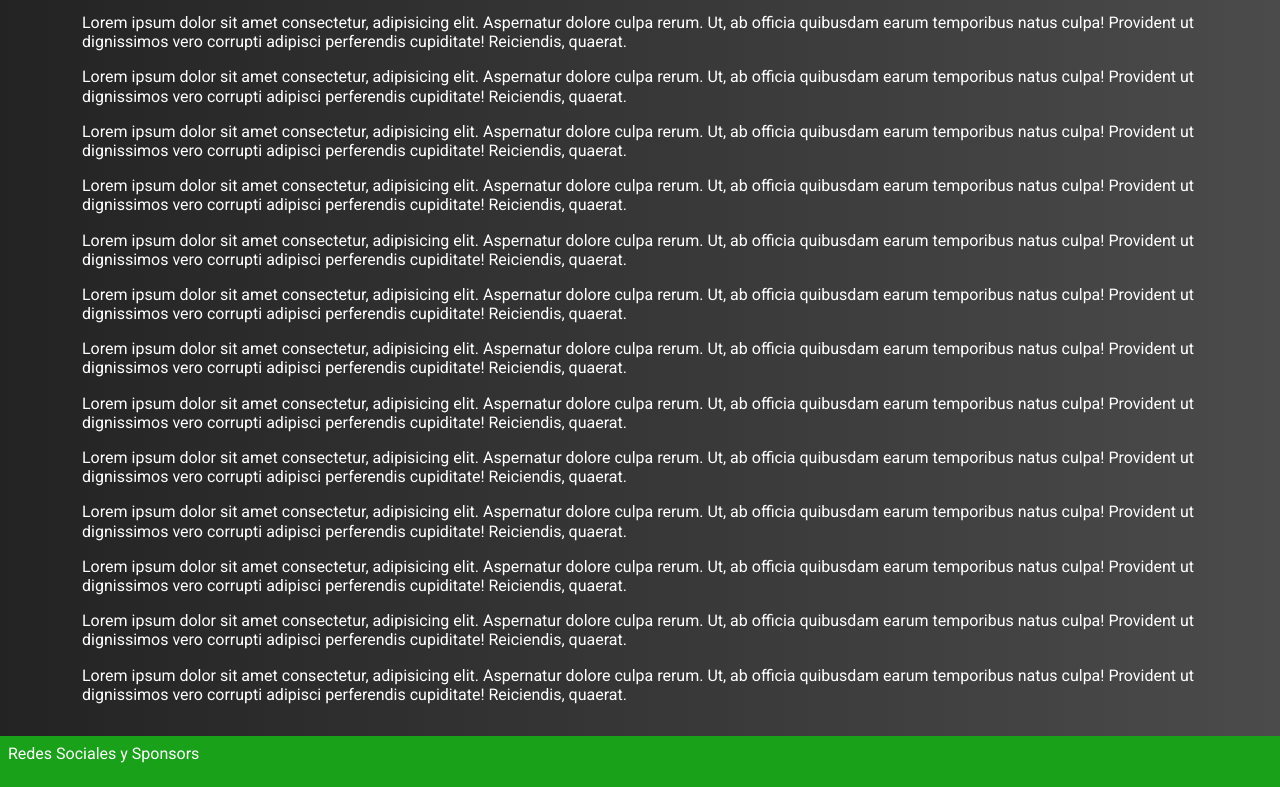
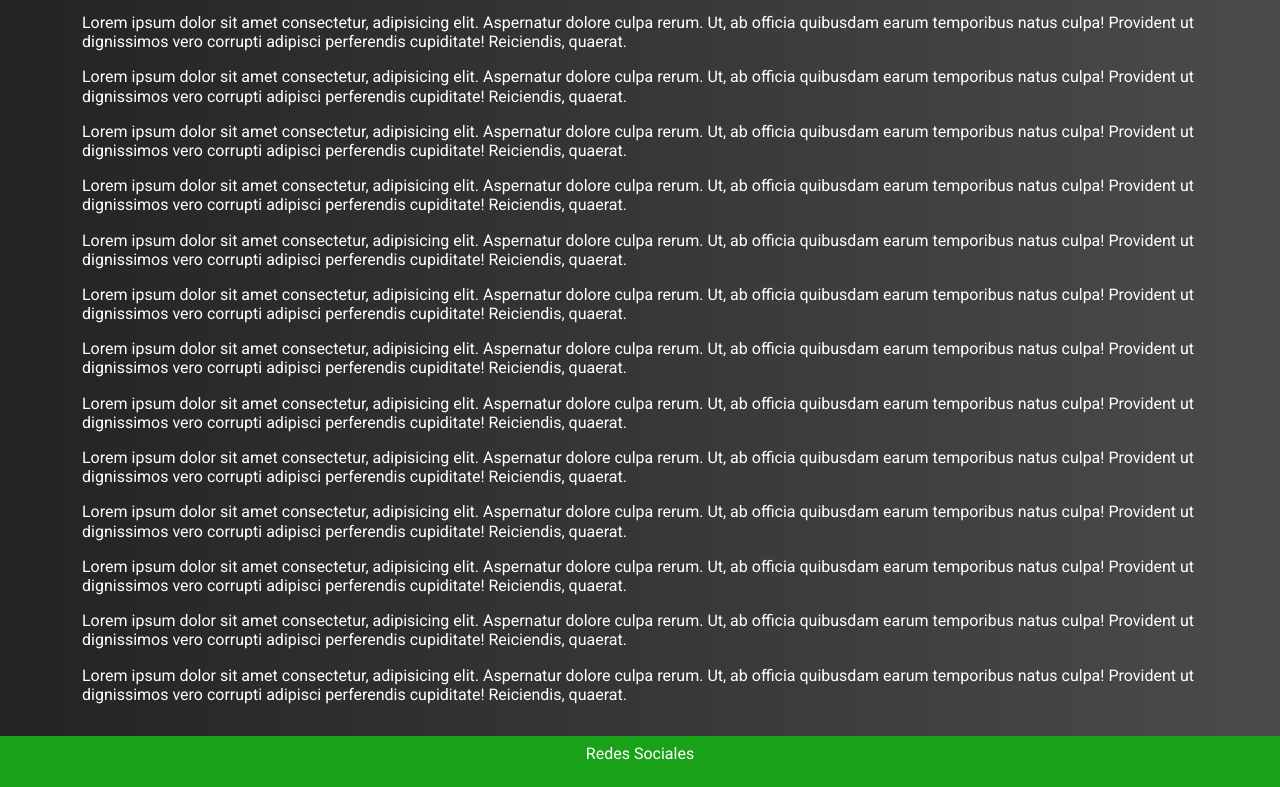
Before and after one commit to NikoRodri18/PF-Rodriguez, a plain HTML site: page index.html in a window 1280 px wide. Shown: the part 1855-2642 px from the top of the page. Drawn offline with nearby package versions, Linux system fonts and the light colour scheme.

Commit message:
carpeta scss

```diff
--- a/index.html
+++ b/index.html
@@ -105,9 +105,9 @@
         </div>
         </section>
 
-    <footer class="pie wow animate__animated animate__headShake">
+    <footer class="pie container-fluid">
 
-        <p>Redes Sociales y Sponsors</p>
+        <p class="text-center">Redes Sociales</p>
 
 
     </footer>
```
Also changed, not shown: scss/styles.scss (added).
